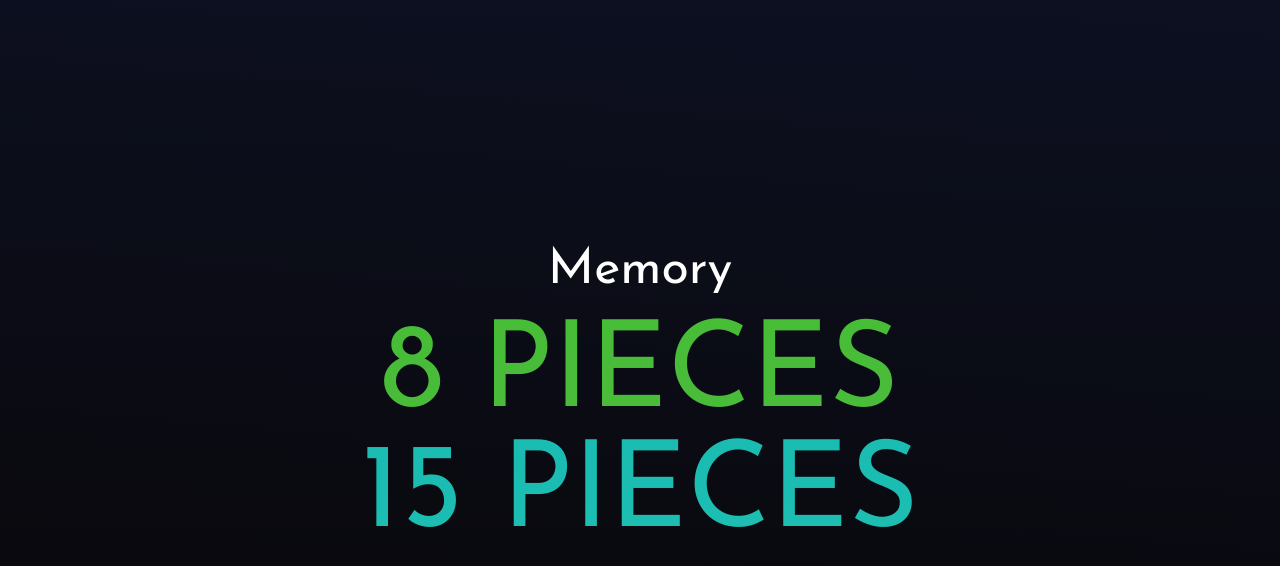
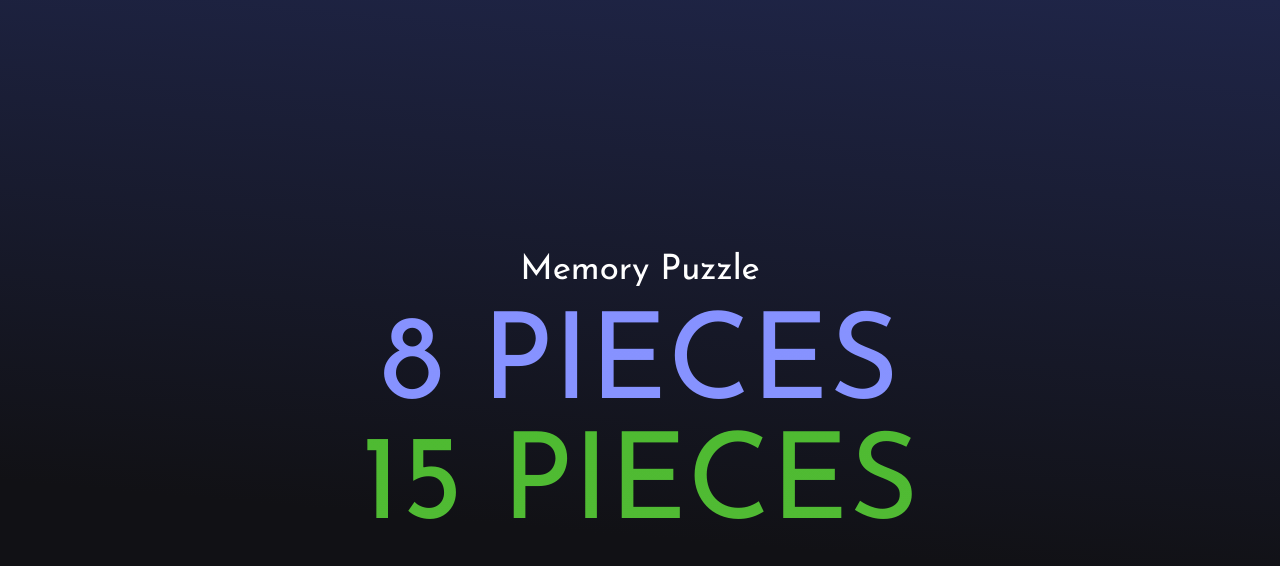
Before and after one commit to piotr-k-walczak/ReactTS-MemoryGame, a React (Create React App) app: page / in a window 1280 px wide. Shown: the top 566 px of the page. Built offline with nearby package versions, Linux system fonts and the light colour scheme.

Commit message:
Turn off scroll, bugfixes

```diff
--- a/src/App.css
+++ b/src/App.css
@@ -6,6 +6,7 @@
   width: 100vw;
   display: grid;
   grid-template-rows: auto 1fr;
+  overflow: hidden;
 }
 
 svg {
@@ -24,7 +25,7 @@ html {
 body {
   height: 100%;
   background: rgb(30,28,54);
-  background: linear-gradient(5deg, rgb(22 21 27) 10%, rgb(26 33 68) 100%);
+  background: linear-gradient(5deg, rgb(17 17 21) 35%, rgb(31 37 72) 100%);
   background-repeat: no-repeat;
   background-attachment: fixed;
 }
--- a/src/Board.tsx
+++ b/src/Board.tsx
@@ -41,7 +41,7 @@ const Board: React.FC<BoardParams> = (props: BoardParams) => {
   const height = useSelector((state: { height: number }) => state.height);
 
   const PADDING = 10;
-  const [PUZZLE_PIECE, setPuzzleSize] = useState<{ h: number; w: number }>({ h: 100, w: 130 });
+  const [PUZZLE_PIECE, setPuzzleSize] = useState<{ h: number; w: number }>({ w: 100, h: 130 });
 
   const numberOfPieces = Object.values(layout).length;
   const columns = Math.ceil(Math.sqrt(numberOfPieces));
@@ -50,13 +50,13 @@ const Board: React.FC<BoardParams> = (props: BoardParams) => {
 
   function updatePieceSize(){
     if (PUZZLE_PIECE.w <= 0 || PUZZLE_PIECE.h <= 0 || columns * (PUZZLE_PIECE.w + 2 * PADDING) + 2 * PADDING > width) {
-      const newW = (width - 2 * PADDING * (columns + 1)) / columns;
+      const newW = (width - 2 * PADDING * (columns + 2)) / columns;
       const newH = newW * 1.3;
       setPuzzleSize({ h: newH, w: newW });
     }
 
     if (PUZZLE_PIECE.w <= 0 || PUZZLE_PIECE.h <= 0 || rows * (PUZZLE_PIECE.h + 2 * PADDING) + 2 * PADDING > height) {
-      const newH = (height - 2 * PADDING) / rows - 2 * PADDING;
+      const newH = (height - 2 * PADDING * (rows + 2)) / rows;
       const newW = newH / 1.3;
       setPuzzleSize({ h: newH, w: newW });
     }
--- a/src/MainPage.tsx
+++ b/src/MainPage.tsx
@@ -39,11 +39,10 @@ const MainPage: React.FC = () => {
         justifyContent: "center",
         padding: "0 10vh",
         boxSizing: "border-box",
-        background: "linear-gradient(0deg, rgba(0, 0, 0, 0.6) 0%, rgba(0, 0, 0, 0.5) 100%)",
         flexWrap:"wrap"
       }}
     >
-      <StyledLink to="#" style={{fontSize: "50px", marginBottom: "20px", fontFamily:"'Josefin Sans', sans-serif"}}>Memory</StyledLink>
+      <StyledLink to="#" style={{fontSize: "35px", marginBottom: "20px", fontFamily:"'Josefin Sans', sans-serif"}}>Memory Puzzle</StyledLink>
       <StyledLogoLink to="/cards_8" style={{animationDelay:"2s"}} length={4}>8 PIECES</StyledLogoLink>
       <StyledLogoLink to="/cards_15" style={{animationDelay:"4s"}} length={3}>15 PIECES</StyledLogoLink>
     </div>
--- a/src/Topbar.tsx
+++ b/src/Topbar.tsx
@@ -79,7 +79,7 @@ function Topbar(props: Props) {
 
   const [elementHeight, setEHeight] = useState<number>(0);
 
-  useEffect(() => { dispatch(setBoardHeight(height - elementHeight)) }, [height, elementHeight])
+  useEffect(() => { dispatch(setBoardHeight(height - elementHeight)) })
 
   return (
     <ReactHeight onHeightReady={(h:number) => setEHeight(h)}>
```
